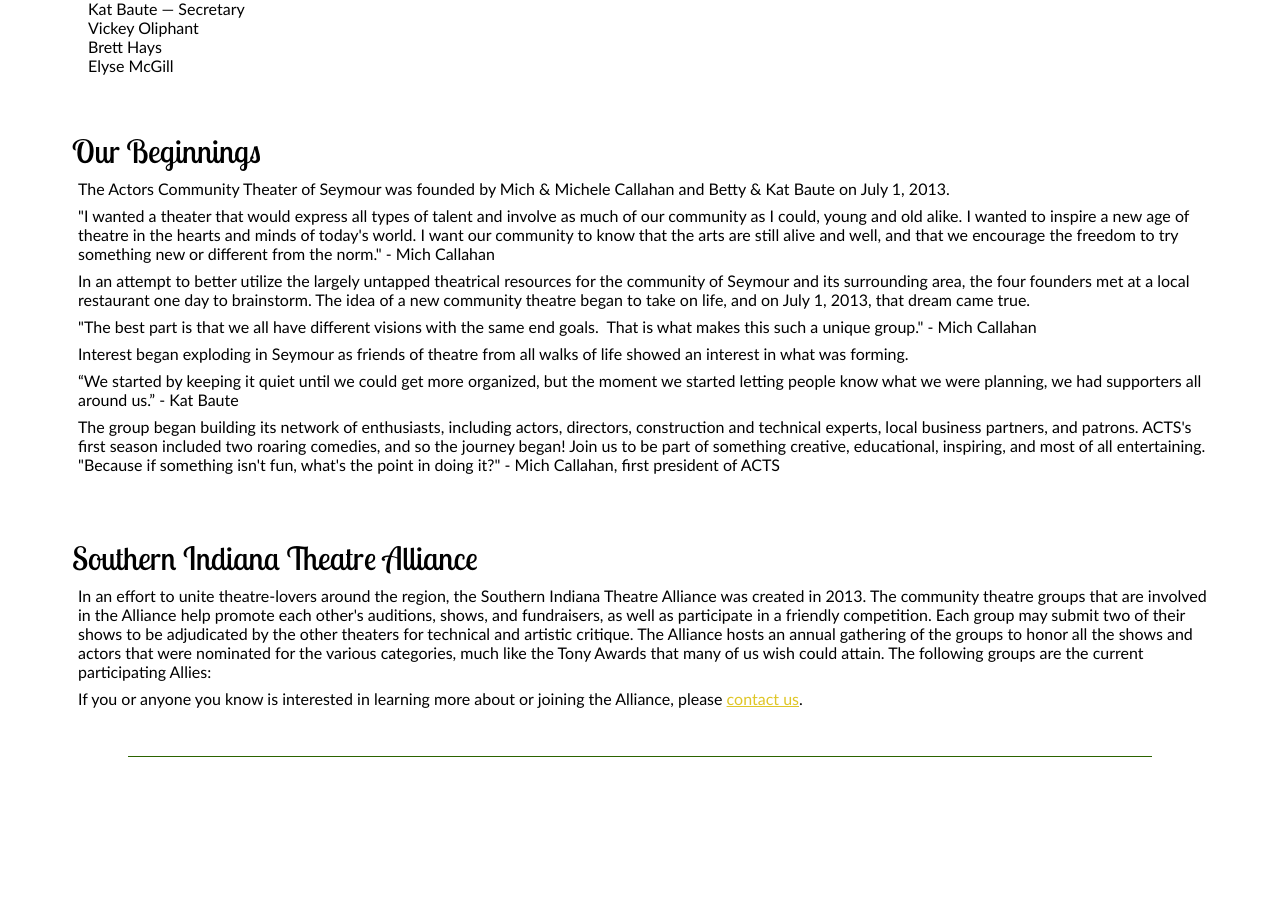
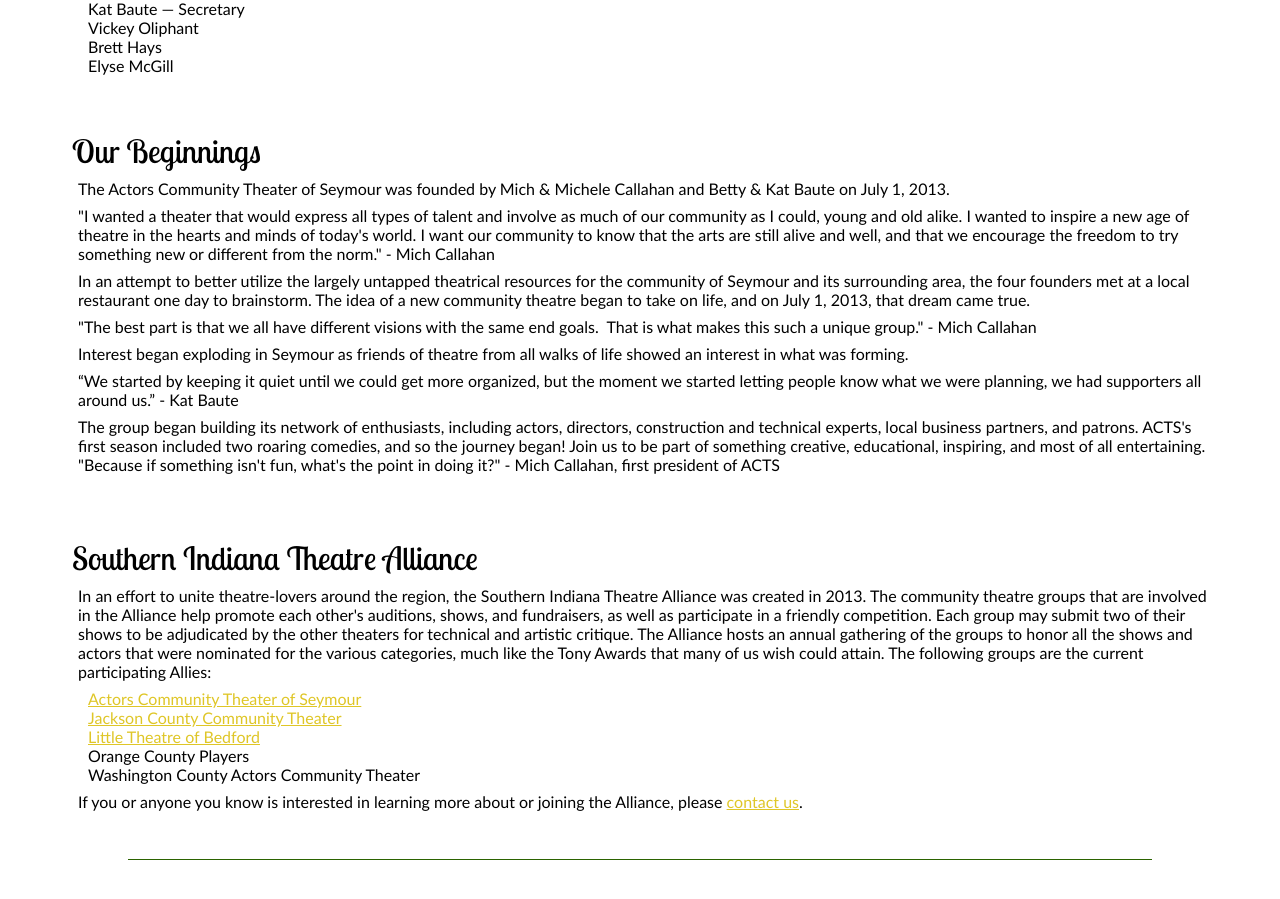
Before and after one commit to seymour-acts/seymour-acts.github.io, a Jekyll site: the page built from about.html, in a window 1280 px wide and 900 px high, scrolled down 575 px. Built offline with Jekyll 4.4.1, drawn with Linux system fonts in a browser that asks for light colours; before the commit the page ends 1372 px from its top, so only the background shows below that.

Commit message:
listed ally groups on /about/ page

```diff
--- /dev/null
+++ b/_data/ally_groups.yml
@@ -0,0 +1,12 @@
+- name: "Actors Community Theater of Seymour"
+  url: "http://seymouracts.org"
+
+- name: "Jackson County Community Theater"
+  url: "http://jcct.org"
+
+- name: "Little Theatre of Bedford"
+  url: "http://ltb.org"
+
+- name: "Orange County Players"
+
+- name: "Washington County Actors Community Theater"
--- a/about.html
+++ b/about.html
@@ -46,17 +46,16 @@
   <h3>Southern Indiana Theatre Alliance</h3>
   <p>
     In an effort to unite theatre-lovers around the region, the Southern Indiana Theatre Alliance was created in 2013. The community theatre groups that are involved in the Alliance help promote each other's auditions, shows, and fundraisers, as well as participate in a friendly competition. Each group may submit two of their shows to be adjudicated by the other theaters for technical and artistic critique. The Alliance hosts an annual gathering of the groups to honor all the shows and actors that were nominated for the various categories, much like the Tony Awards that many of us wish could attain. The following groups are the current participating Allies:
-    <ul data-bind="foreach: allyGroups">
-      <li>
-        <!-- ko if: url -->
-          <a data-bind="attr: { href: url }">
-            <span data-bind="text: name"></span>
-          </a>
-        <!-- /ko -->
-        <!-- ko if: !url -->
-          <span data-bind="text: name"></span>
-        <!-- /ko -->
-      </li>
+    <ul>
+      {% for ally_group in site.data.ally_groups %}
+        <li>
+          {% if ally_group.url %}
+            <a href="{{ ally_group.url }}">{{ ally_group.name }}</a>
+          {% else %}
+            {{ ally_group.name }}
+          {% endif %}
+        </li>
+      {% endfor %}
     </ul>
   </p>
   <p>
```
